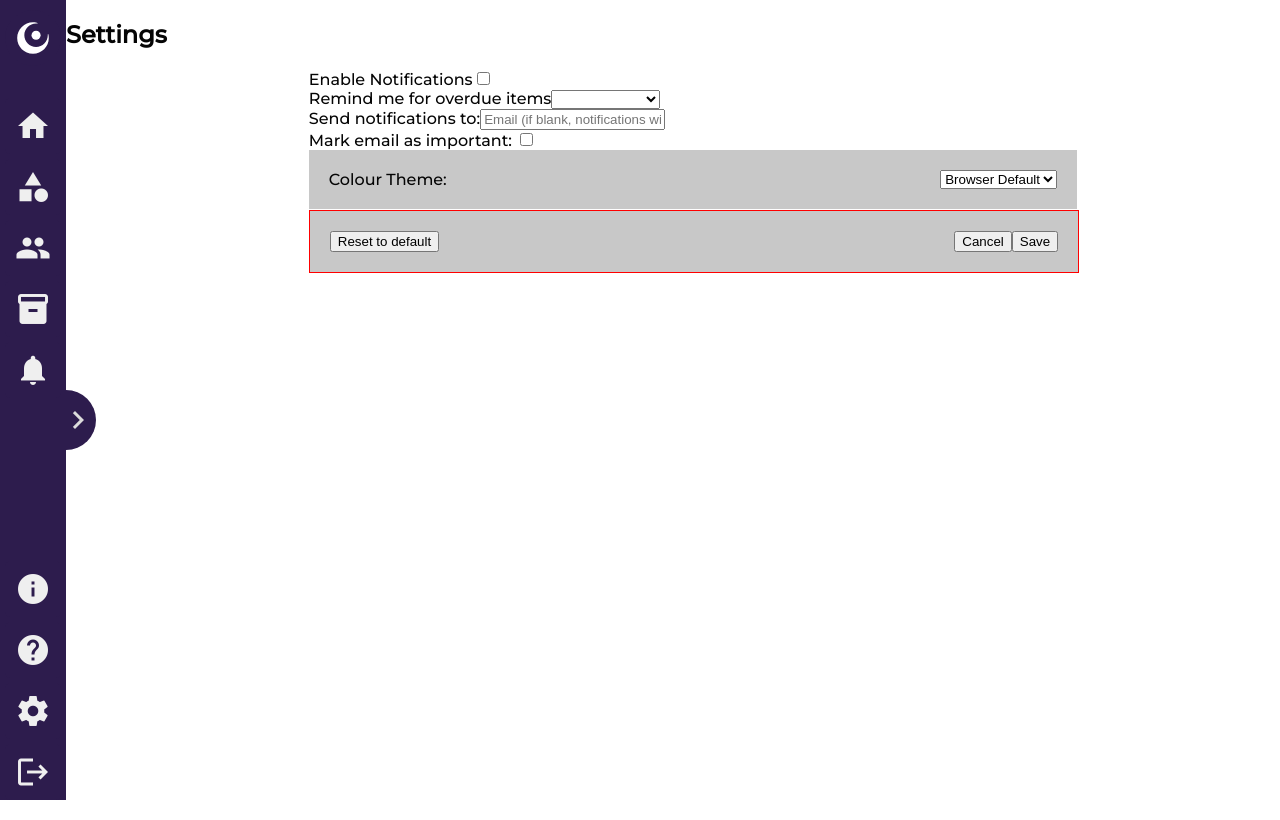
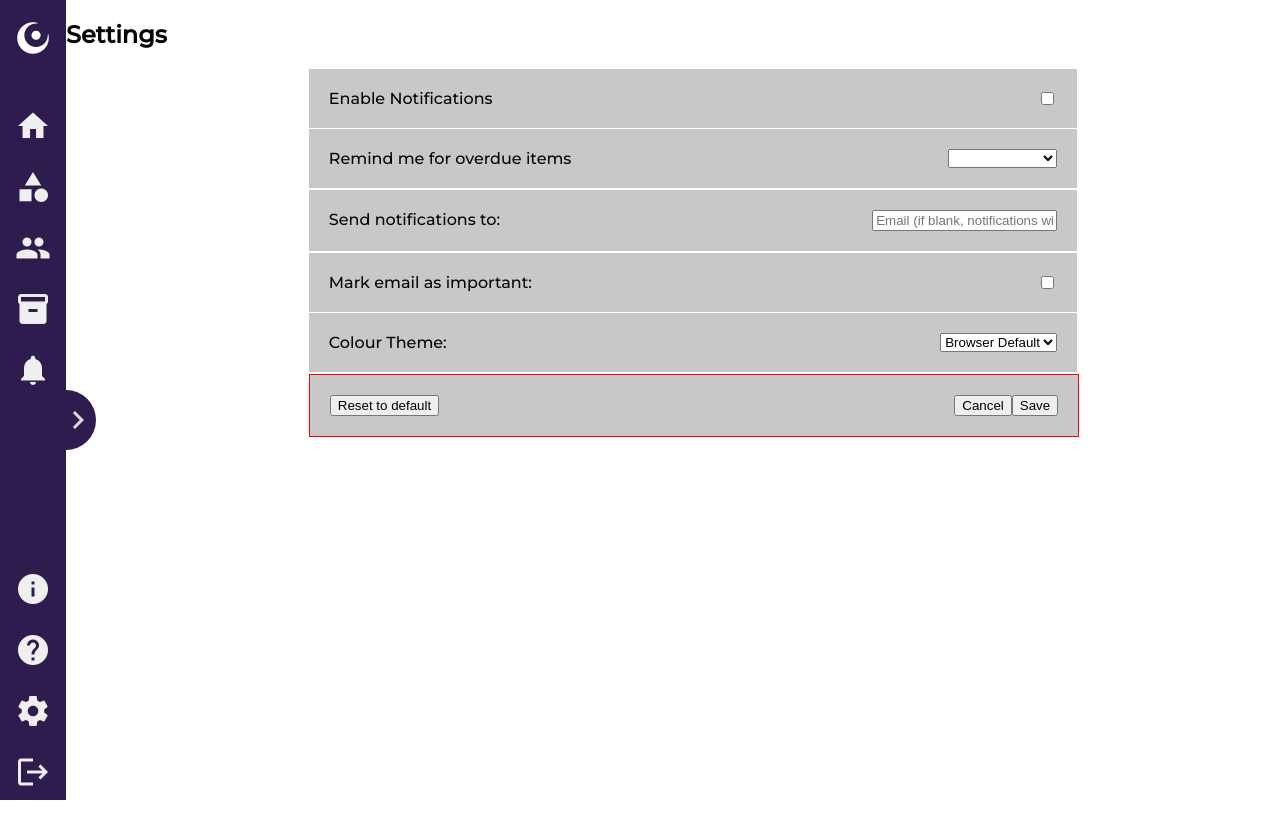
Before and after one commit to Appl3s-3/Aphelia-Front, a Vue app: page /settings in a window 1280 px wide. Built offline with nearby package versions, Linux system fonts and the light colour scheme.

Commit message:
settings set in place

```diff
--- a/src/components/Settings/Colour.vue
+++ b/src/components/Settings/Colour.vue
@@ -14,4 +14,5 @@
 </template>
 
 <style scoped>
+@import "../../css/settings.css";
 </style>
--- a/src/components/Settings/Notifications.vue
+++ b/src/components/Settings/Notifications.vue
@@ -33,4 +33,5 @@
 </template>
 
 <style scoped>
+@import "../../css/settings.css";
 </style>
--- /dev/null
+++ b/src/css/settings.css
@@ -0,0 +1,12 @@
+li {
+    margin: auto auto 0.1em auto;
+    padding: 20px;
+    width: 100%;
+
+    display: flex;
+    flex-flow: row nowrap;
+    justify-content: space-between;
+    align-content: center;
+
+    background-color: var(--aph-back2);
+}
--- a/src/views/Settings.vue
+++ b/src/views/Settings.vue
@@ -62,6 +62,7 @@ setTimeout(load_settings, 10); // let page load first
 </template>
 
 <style scoped>
+@import "../css/settings.css";
 #settings-list {
     margin: 0 20%;
     display: flex;
```
